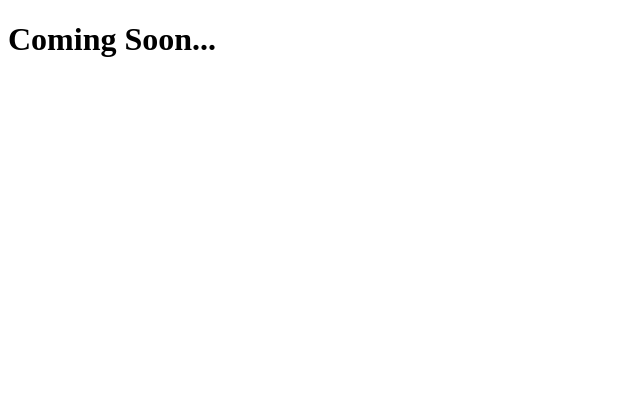
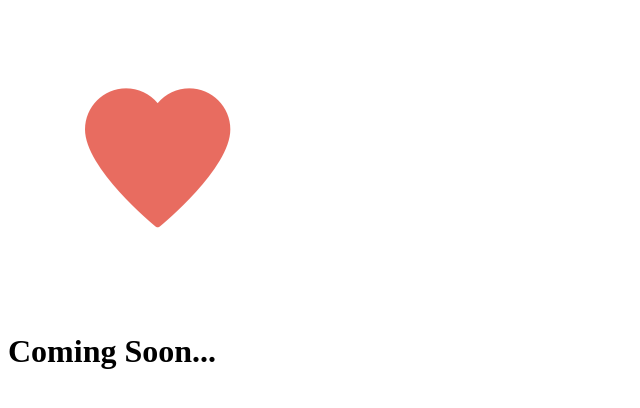
Before and after one commit to cl489/git-101, a plain HTML site: page index.html in a window 1280 px wide. Shown: the whole page, without its empty margins (0-640 px from the left). Drawn offline with Linux system fonts and the light colour scheme.

Commit message:
added image logo

```diff
--- a/index.html
+++ b/index.html
@@ -4,6 +4,7 @@
 	<title></title>
 </head>
 <body>
+	<img src="heart.png">
 <h1>Coming Soon...</h1>
 </body>
 </html>
```
Also changed, not shown: heart.png (added).
